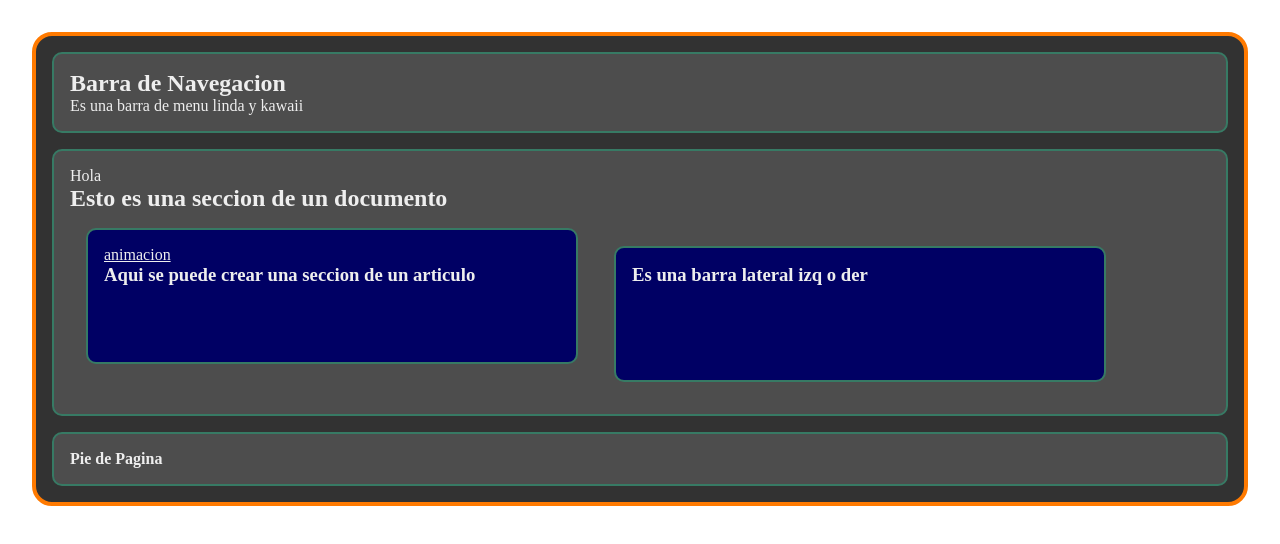
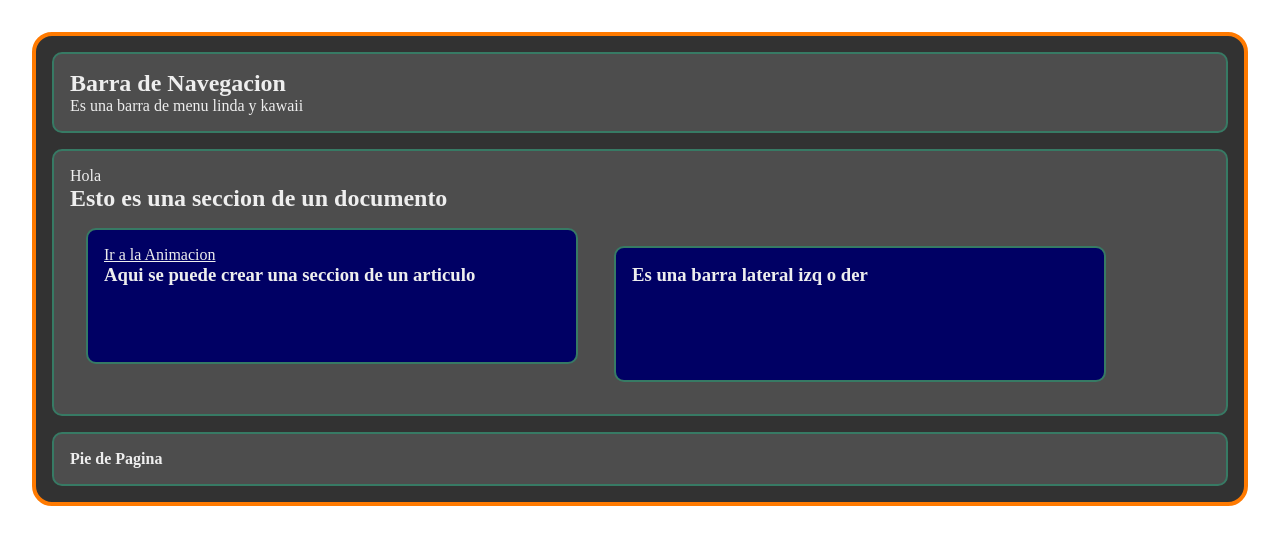
Before and after one commit to Perez-Mendez-Yael0804/4IV9-PSW-Perez-Mendez-Yael, a plain HTML site: page index.html in a window 1280 px wide. Drawn offline with Linux system fonts and the light colour scheme.

Commit message:
Ya termine wiii

```diff
--- a/index.html
+++ b/index.html
@@ -17,7 +17,7 @@
         <p>Hola</p>
         <h2>Esto es una seccion de un documento</h2>
         <article>
-            <a href="animacion.html">animacion</a>
+            <a href="animacion.html">Ir a la Animacion</a>
             <h3>Aqui se puede crear una seccion de un articulo</h3>
         </article>
         <aside>
```
